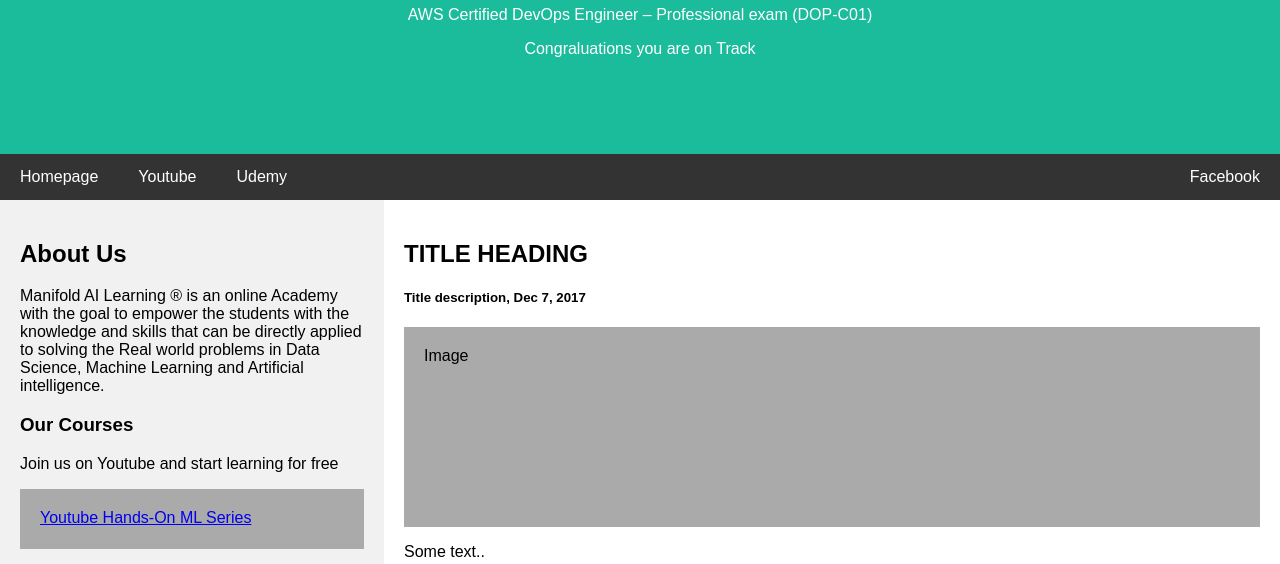
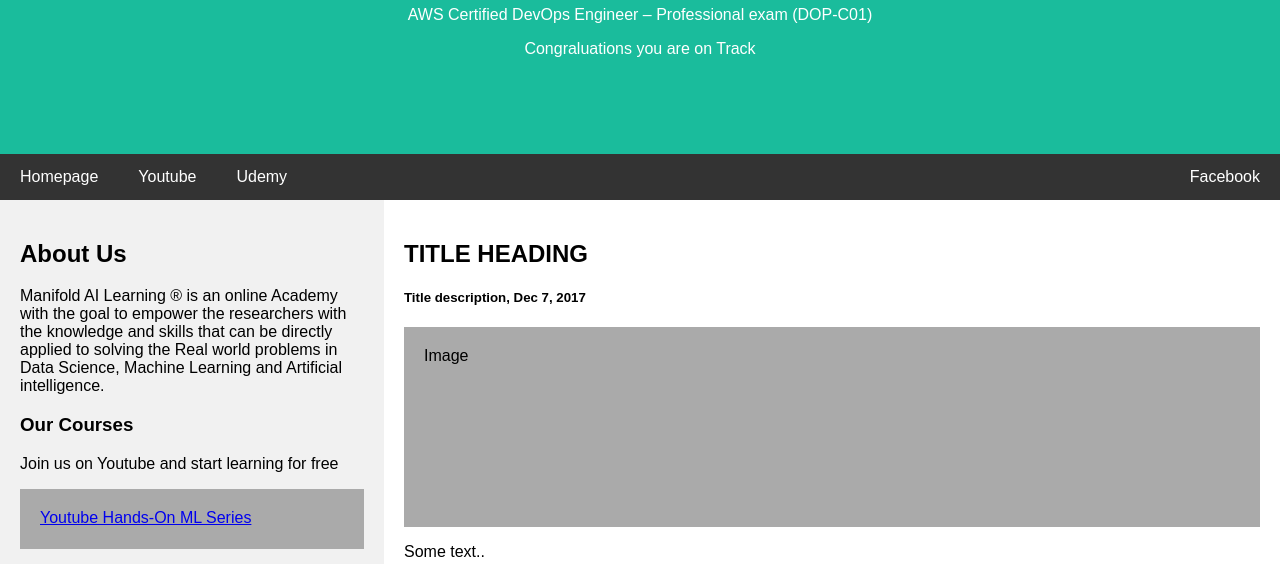
Before and after one commit to bututoubaobei-0108/codebuild-demo-v1, a plain HTML site: page index.html in a window 1280 px wide. Shown: the part 173-737 px from the top of the page. Drawn offline with Linux system fonts and the light colour scheme.

Commit message:
line 131 student to researchers

```diff
--- a/index.html
+++ b/index.html
@@ -128,7 +128,7 @@ body {
 <div class="row">
   <div class="side">
     <h2>About Us</h2>
-    <p>Manifold AI Learning ® is an online Academy with the goal to empower the students with the knowledge and skills that can be directly applied to solving the Real world problems in Data Science, Machine Learning and Artificial intelligence.</p>
+    <p>Manifold AI Learning ® is an online Academy with the goal to empower the researchers with the knowledge and skills that can be directly applied to solving the Real world problems in Data Science, Machine Learning and Artificial intelligence.</p>
     <h3>Our Courses</h3>
     <p>Join us on Youtube and start learning for free</p>
     <div class="fakeimg" style="height:60px;"> <a href="https://www.youtube.com/manifoldailearning" class="right">Youtube Hands-On ML Series </a> </div><br>
```
